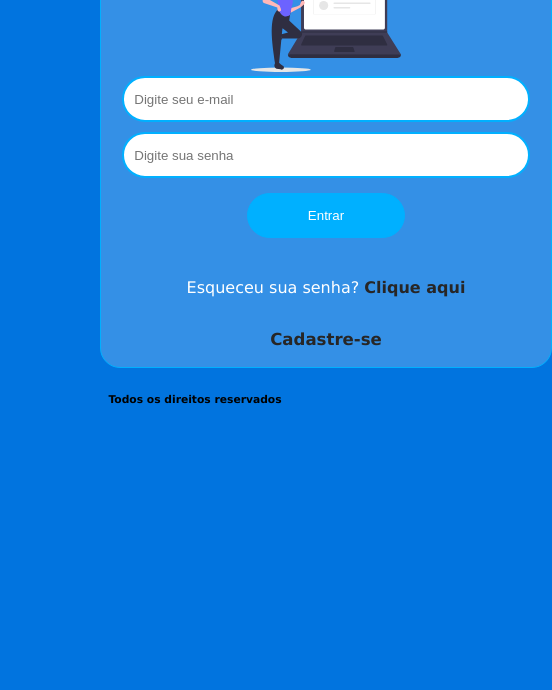
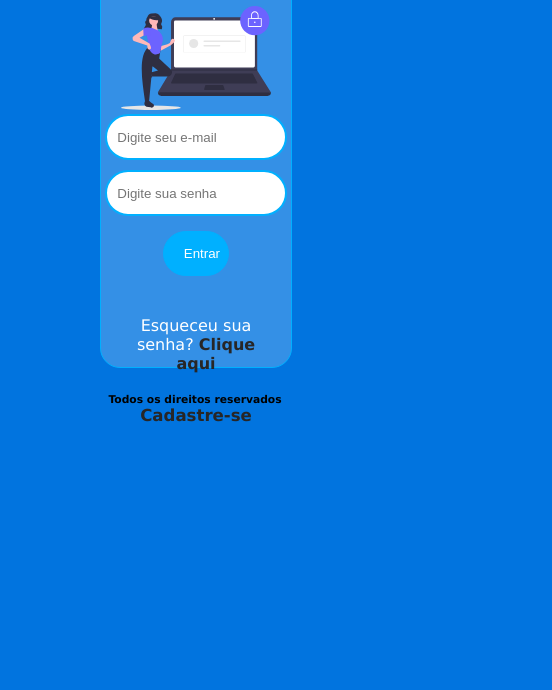
Before and after one commit to Emessongt/Formulario2.0, a plain HTML site: page index.html in a window 390 px wide. Shown: the part 154-844 px from the top of the page, 552 px wide, since content can reach past the window. Drawn offline with Linux system fonts and the light colour scheme.

Commit message:
modificacao na responsividade

```diff
--- a/PagCadastro.css
+++ b/PagCadastro.css
@@ -11,7 +11,8 @@ body{
     border: 1px solid #00b0ff;
     margin-top: 120px;
     text-align: center;
-    width: 450px;
+    width: 100%;
+    max-width: 450px;
     height: 480px;
     margin-top: -60px;
     margin-bottom: 20px;
--- a/PagLogin.css
+++ b/PagLogin.css
@@ -11,7 +11,8 @@ body{
     border: 1px solid #00b0ff;
     margin-top: 120px;
     text-align: center;
-    width: 450px;
+    width: 100%;
+    max-width: 450px;
     height: 480px;
     margin-top: -60px;
     margin-bottom: 20px;
--- a/PagRedefinir.css
+++ b/PagRedefinir.css
@@ -11,7 +11,8 @@ body{
     border: 1px solid #00b0ff;
     margin-top: 120px;
     text-align: center;
-    width: 450px;
+    width: 100%;
+    max-width: 450px;
     height: 480px;
     margin-top: -60px;
     margin-bottom: 20px;
```
